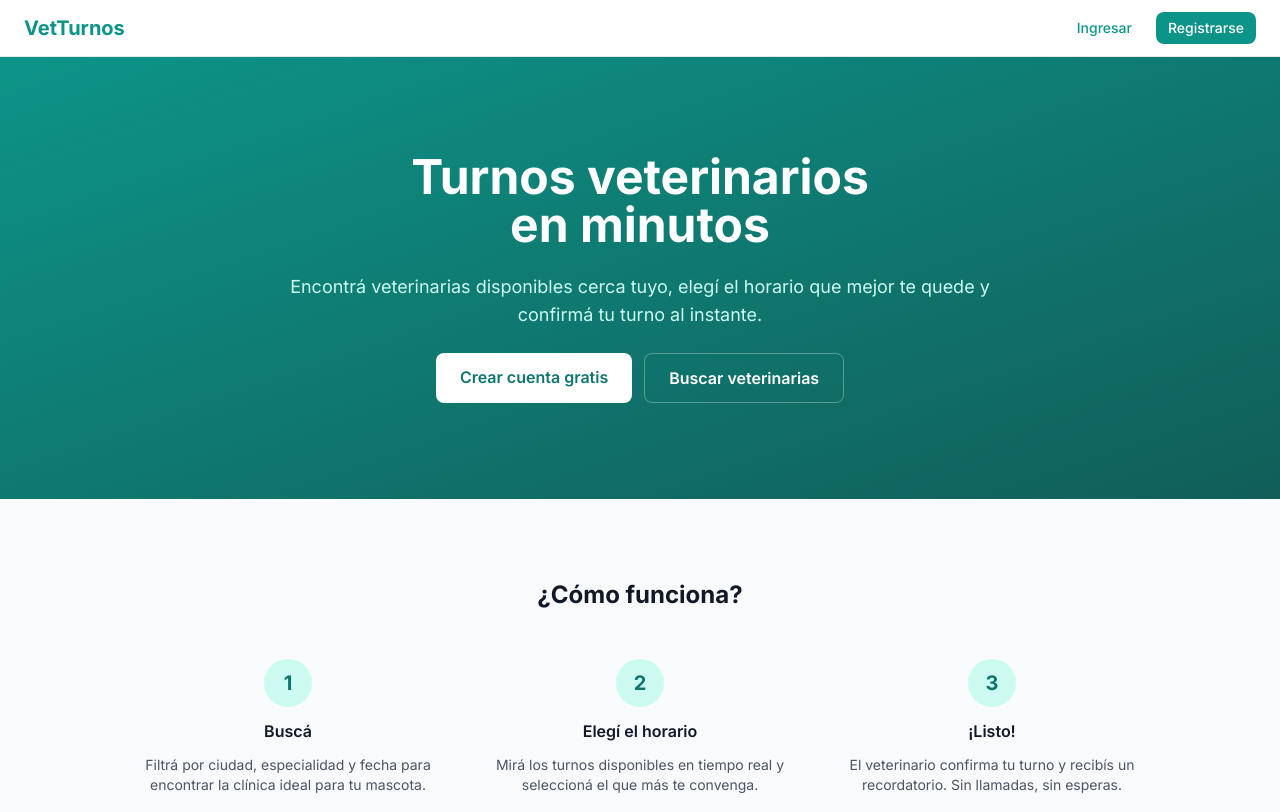
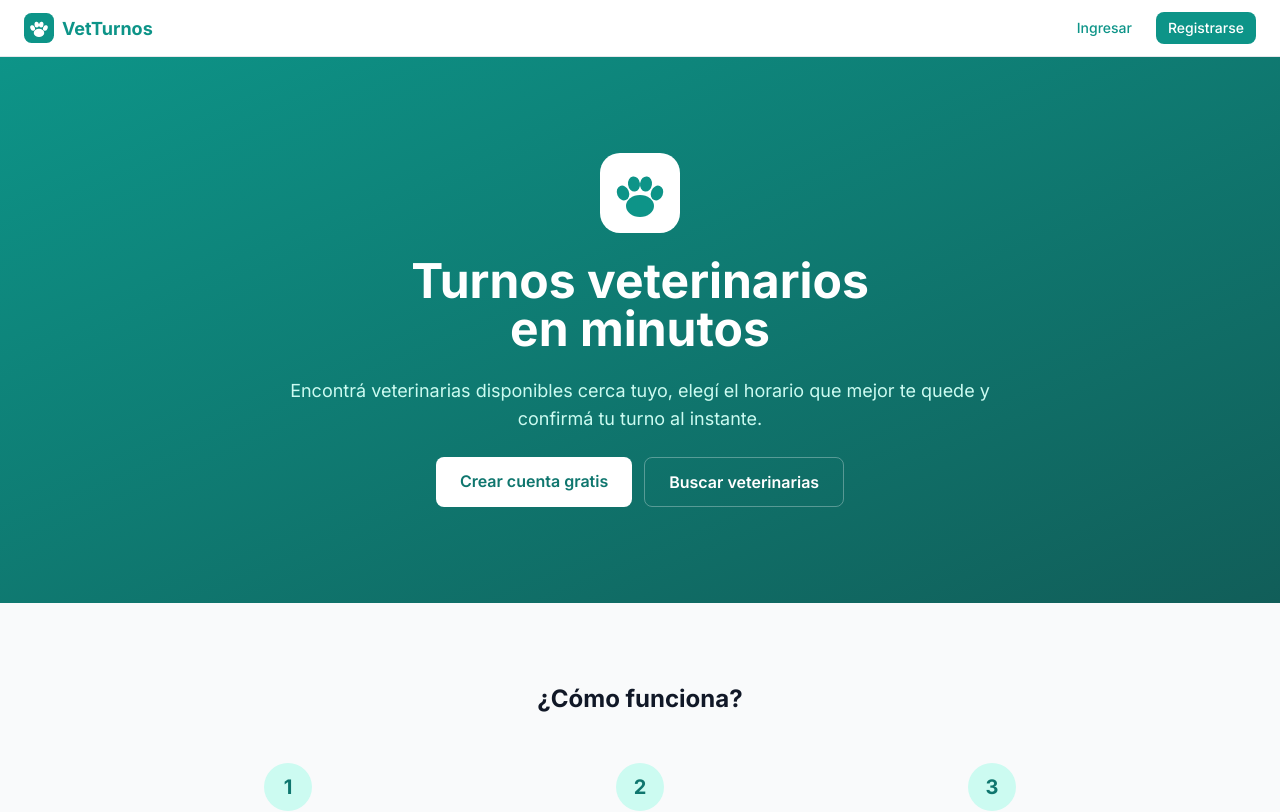
Before and after one commit to octaviolevy7/vetturnos, a Next.js app: page / in a window 1280 px wide. Shown: the top 812 px of the page. Built offline with nearby package versions, Linux system fonts and the light colour scheme; no server answers.

Commit message:
Add VetTurnos paw logo to navbar, landing and favicon

```diff
--- /dev/null
+++ b/src/app/icon.tsx
@@ -0,0 +1,31 @@
+import { ImageResponse } from "next/og";
+
+export const size = { width: 32, height: 32 };
+export const contentType = "image/png";
+
+export default function Icon() {
+  return new ImageResponse(
+    (
+      <div
+        style={{
+          width: 32,
+          height: 32,
+          borderRadius: 8,
+          background: "#0d9488",
+          display: "flex",
+          alignItems: "center",
+          justifyContent: "center",
+        }}
+      >
+        <svg width="26" height="26" viewBox="0 0 40 40" fill="none">
+          <ellipse cx="20" cy="26.5" rx="7" ry="5.5" fill="white" />
+          <ellipse cx="11.5" cy="20" rx="3" ry="3.8" fill="white" transform="rotate(-22 11.5 20)" />
+          <ellipse cx="17" cy="15.5" rx="3" ry="3.8" fill="white" transform="rotate(-8 17 15.5)" />
+          <ellipse cx="23" cy="15.5" rx="3" ry="3.8" fill="white" transform="rotate(8 23 15.5)" />
+          <ellipse cx="28.5" cy="20" rx="3" ry="3.8" fill="white" transform="rotate(22 28.5 20)" />
+        </svg>
+      </div>
+    ),
+    { ...size }
+  );
+}
--- a/src/app/page.tsx
+++ b/src/app/page.tsx
@@ -1,5 +1,6 @@
 import Link from "next/link";
 import { Navbar } from "@/components/auth/Navbar";
+import { LogoMark } from "@/components/ui/Logo";
 
 export default function LandingPage() {
   return (
@@ -9,6 +10,9 @@ export default function LandingPage() {
       {/* Hero */}
       <section className="relative overflow-hidden bg-gradient-to-br from-teal-600 to-teal-800 px-4 py-24 text-white sm:px-6">
         <div className="mx-auto max-w-3xl text-center space-y-6">
+          <div className="flex justify-center">
+            <LogoMark size={80} variant="light" />
+          </div>
           <h1 className="text-4xl font-bold leading-tight sm:text-5xl">
             Turnos veterinarios<br />en minutos
           </h1>
--- a/src/components/auth/Navbar.tsx
+++ b/src/components/auth/Navbar.tsx
@@ -3,6 +3,7 @@
 import Link from "next/link";
 import { useSession, signOut } from "next-auth/react";
 import { Button } from "@/components/ui/Button";
+import { LogoFull } from "@/components/ui/Logo";
 
 export function Navbar() {
   const { data: session } = useSession();
@@ -11,8 +12,8 @@ export function Navbar() {
   return (
     <header className="sticky top-0 z-30 border-b border-gray-200 bg-white">
       <nav className="mx-auto flex max-w-7xl items-center justify-between px-4 py-3 sm:px-6">
-        <Link href="/" className="text-xl font-bold text-teal-600">
-          VetTurnos
+        <Link href="/">
+          <LogoFull size={30} />
         </Link>
 
         <div className="flex items-center gap-3">
--- /dev/null
+++ b/src/components/ui/Logo.tsx
@@ -0,0 +1,26 @@
+export function LogoMark({ size = 32, variant = "color" }: { size?: number; variant?: "color" | "light" }) {
+  const bg = variant === "light" ? "white" : "#0d9488";
+  const paw = variant === "light" ? "#0d9488" : "white";
+
+  return (
+    <svg width={size} height={size} viewBox="0 0 40 40" fill="none" xmlns="http://www.w3.org/2000/svg">
+      <rect width="40" height="40" rx="10" fill={bg} />
+      {/* Main pad */}
+      <ellipse cx="20" cy="26.5" rx="7" ry="5.5" fill={paw} />
+      {/* Toe pads */}
+      <ellipse cx="11.5" cy="20" rx="3" ry="3.8" fill={paw} transform="rotate(-22 11.5 20)" />
+      <ellipse cx="17" cy="15.5" rx="3" ry="3.8" fill={paw} transform="rotate(-8 17 15.5)" />
+      <ellipse cx="23" cy="15.5" rx="3" ry="3.8" fill={paw} transform="rotate(8 23 15.5)" />
+      <ellipse cx="28.5" cy="20" rx="3" ry="3.8" fill={paw} transform="rotate(22 28.5 20)" />
+    </svg>
+  );
+}
+
+export function LogoFull({ size = 32, textClass = "text-teal-600" }: { size?: number; textClass?: string }) {
+  return (
+    <span className="flex items-center gap-2">
+      <LogoMark size={size} />
+      <span className={`font-bold ${textClass}`} style={{ fontSize: size * 0.6 }}>VetTurnos</span>
+    </span>
+  );
+}
```
Also changed, not shown: 1 other file (tests, documents, lock files or other folders).
